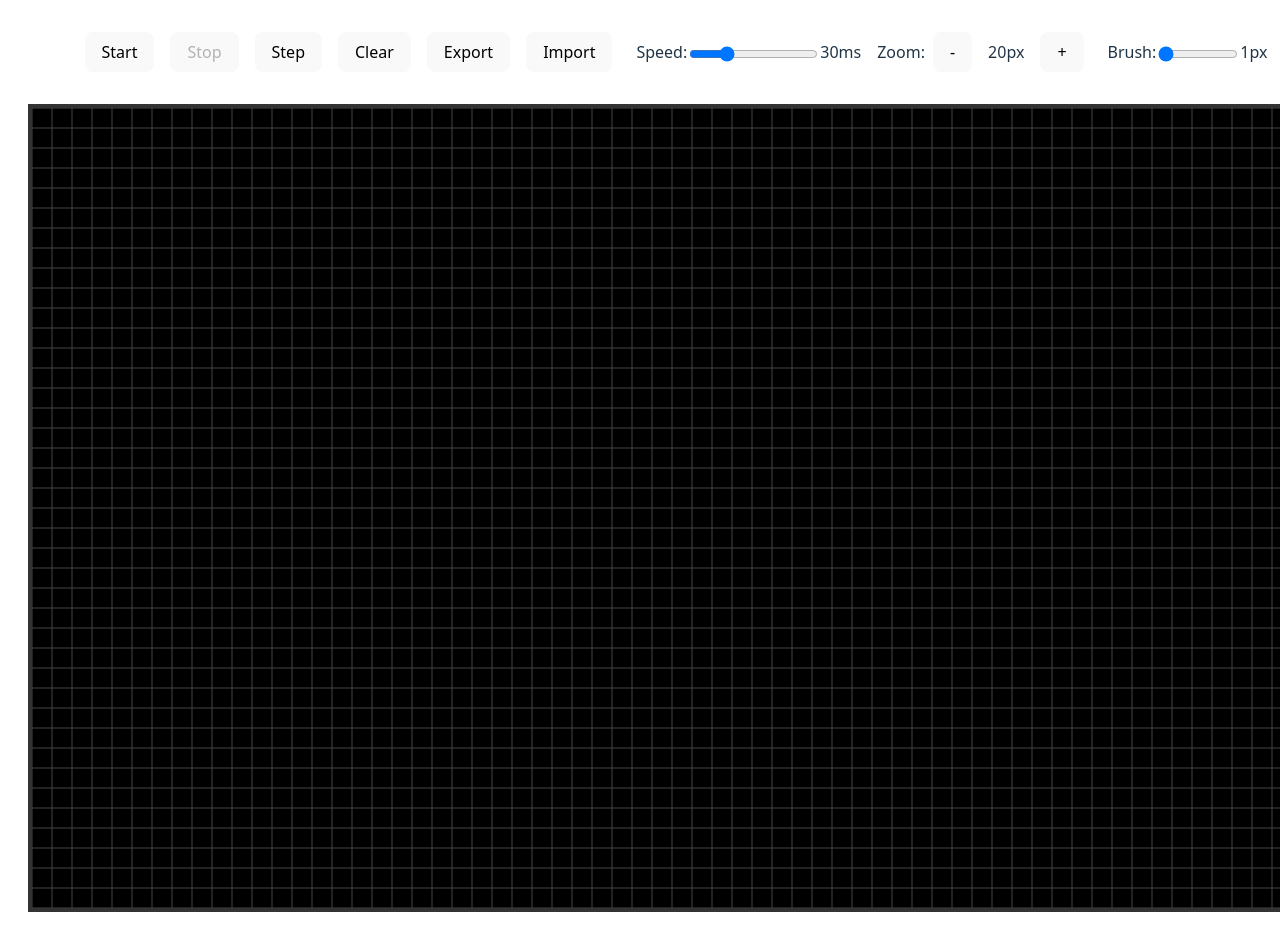
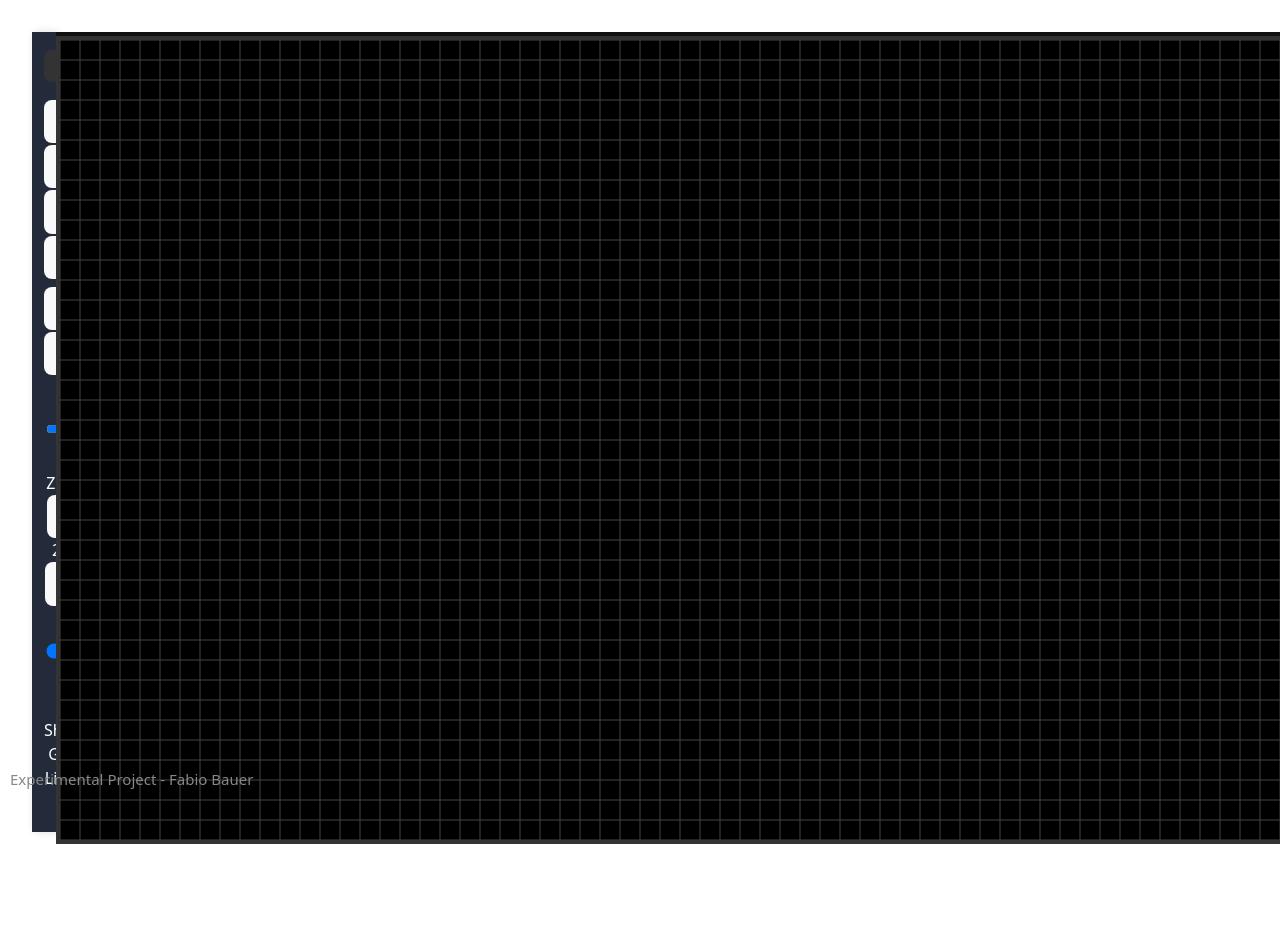
Before and after one commit to oibafbruh/gameoflife, a React (Vite) app: page / in a window 1280 px wide. Shown: the top 944 px of the page. After the commit the page ends 864 px from the top, so only its background shows below. Built offline with nearby package versions, Linux system fonts and the light colour scheme.

Commit message:
Sidebar, grid hide/show and more!

```diff
--- a/src/App.jsx
+++ b/src/App.jsx
@@ -87,6 +87,8 @@ function App() {
   const minimapRef = useRef(null);
   const [brushSize, setBrushSize] = useState(1);
   const [mousePos, setMousePos] = useState(null); // {i, j} or null
+  const [showSidebar, setShowSidebar] = useState(true);
+  const [showGridLines, setShowGridLines] = useState(true);
 
   // Keep refs in sync
   useEffect(() => { liveCellsRef.current = liveCells; }, [liveCells]);
@@ -240,10 +242,11 @@ function App() {
   // Paint a circular brush of the selected size (in pixels)
   const paintBrush = (centerX, centerY, mode) => {
     const cellSize = cellSizeRef.current;
-    const radius = brushSize / 2 / cellSize;
-    for (let dx = Math.floor(-radius); dx <= Math.ceil(radius); dx++) {
-      for (let dy = Math.floor(-radius); dy <= Math.ceil(radius); dy++) {
-        if (dx * dx + dy * dy <= radius * radius) {
+    const radiusPx = brushSize / 2;
+    const radiusCells = radiusPx / cellSize;
+    for (let dx = Math.floor(-radiusCells); dx <= Math.ceil(radiusCells); dx++) {
+      for (let dy = Math.floor(-radiusCells); dy <= Math.ceil(radiusCells); dy++) {
+        if ((dx * cellSize) ** 2 + (dy * cellSize) ** 2 <= radiusPx * radiusPx) {
           paintCell(centerX + dx, centerY + dy, mode);
         }
       }
@@ -367,7 +370,8 @@ function App() {
         ctx.fill();
         ctx.restore();
       }
-      // Draw grid lines
+      // Draw grid lines (if enabled)
+      if (showGridLines) {
         ctx.strokeStyle = '#444';
         ctx.lineWidth = 1;
         for (let i = 0; i <= VIEW_ROWS; i++) {
@@ -382,6 +386,7 @@ function App() {
           ctx.lineTo(j * cellSize, VIEW_ROWS * cellSize);
           ctx.stroke();
         }
+      }
       // Fill background black
       ctx.globalCompositeOperation = 'destination-over';
       ctx.fillStyle = '#000';
@@ -391,7 +396,7 @@ function App() {
     };
     draw();
     return () => cancelAnimationFrame(animationFrameId);
-  }, [brushSize, mousePos]);
+  }, [brushSize, mousePos, showGridLines]);
 
   // Export pattern as JSON
   const handleExport = () => {
@@ -590,16 +595,19 @@ function App() {
     return { cells: normCells, width, height };
   }
 
-  // UI: original Vite/React style
+  // UI: sidebar for options, grid fills rest
   return (
-    <div className="game-container">
-      <div className="controls">
-        <button onClick={handleStart} disabled={running}>Start</button>
-        <button onClick={handleStop} disabled={!running}>Stop</button>
-        <button onClick={handleStep} disabled={running}>Step</button>
-        <button onClick={handleClear}>Clear</button>
-        <button onClick={handleExport}>Export</button>
-        <button onClick={handleImportClick}>Import</button>
+    <div style={{ display: 'flex', height: '100vh', width: '100vw', position: 'relative' }}>
+      {/* Sidebar */}
+      <div style={{ width: showSidebar ? 260 : 40, background: '#232b3a', color: '#fff', transition: 'width 0.2s', overflow: 'hidden', boxShadow: '2px 0 8px #0002', display: 'flex', flexDirection: 'column', alignItems: showSidebar ? 'flex-start' : 'center', padding: showSidebar ? '18px 12px 12px 12px' : '18px 0 0 0' }}>
+        <button onClick={() => setShowSidebar(s => !s)} style={{ marginBottom: 18, width: 32, height: 32, borderRadius: 8, border: 'none', background: '#333', color: '#fff', fontWeight: 700, fontSize: 18, cursor: 'pointer' }}>{showSidebar ? '⏴' : '⏵'}</button>
+        {showSidebar && <>
+          <button onClick={handleStart} disabled={running} style={{ marginBottom: 2 }}>Start</button>
+          <button onClick={handleStop} disabled={!running} style={{ marginBottom: 2 }}>Stop</button>
+          <button onClick={handleStep} disabled={running} style={{ marginBottom: 2 }}>Step</button>
+          <button onClick={handleClear} style={{ marginBottom: 8 }}>Clear</button>
+          <button onClick={handleExport} style={{ marginBottom: 2 }}>Export</button>
+          <button onClick={handleImportClick} style={{ marginBottom: 8 }}>Import</button>
           <input
             type="file"
             accept=".rle,.lif,.lif.txt"
@@ -607,7 +615,7 @@ function App() {
             style={{ display: 'none' }}
             onChange={handleFileChange}
           />
-        <label style={{ marginLeft: 16 }}>
+          <label style={{ margin: '8px 0 0 0', display: 'block' }}>
             Speed:
             <input
               type="range"
@@ -616,17 +624,17 @@ function App() {
               step={1}
               value={speed}
               onChange={e => setSpeed(Number(e.target.value))}
-            style={{ verticalAlign: 'middle' }}
+              style={{ verticalAlign: 'middle', width: 120 }}
             />
             {speed}ms
           </label>
-        <label style={{ marginLeft: 16 }}>
+          <label style={{ margin: '8px 0 0 0', display: 'block' }}>
             Zoom:
             <button onClick={() => setCellSize(s => Math.max(MIN_CELL_SIZE, s - 2))} disabled={cellSize <= MIN_CELL_SIZE}>-</button>
             <span style={{ margin: '0 8px' }}>{cellSize}px</span>
             <button onClick={() => setCellSize(s => Math.min(MAX_CELL_SIZE, s + 2))} disabled={cellSize >= MAX_CELL_SIZE}>+</button>
           </label>
-        <label style={{ marginLeft: 16 }}>
+          <label style={{ margin: '8px 0 0 0', display: 'block' }}>
             Brush:
             <input
               type="range"
@@ -639,7 +647,13 @@ function App() {
             />
             {brushSize}px
           </label>
+          <label style={{ margin: '8px 0 0 0', display: 'block' }}>
+            <input type="checkbox" checked={showGridLines} onChange={e => setShowGridLines(e.target.checked)} style={{ marginRight: 6 }} /> Show Grid Lines
+          </label>
+        </>}
       </div>
+      {/* Main grid area */}
+      <div style={{ flex: 1, display: 'flex', alignItems: 'center', justifyContent: 'center', background: '#111' }}>
         <div className="grid">
           <canvas
             ref={canvasRef}
@@ -654,6 +668,10 @@ function App() {
           />
         </div>
       </div>
+      <div style={{ position: 'fixed', left: 10, bottom: 10, color: '#888', fontSize: 15, fontWeight: 500, zIndex: 100 }}>
+        Experimental Project - Fabio Bauer
+      </div>
+    </div>
   );
 }
 
```
Lines whose indentation alone changed are shown as unchanged.
